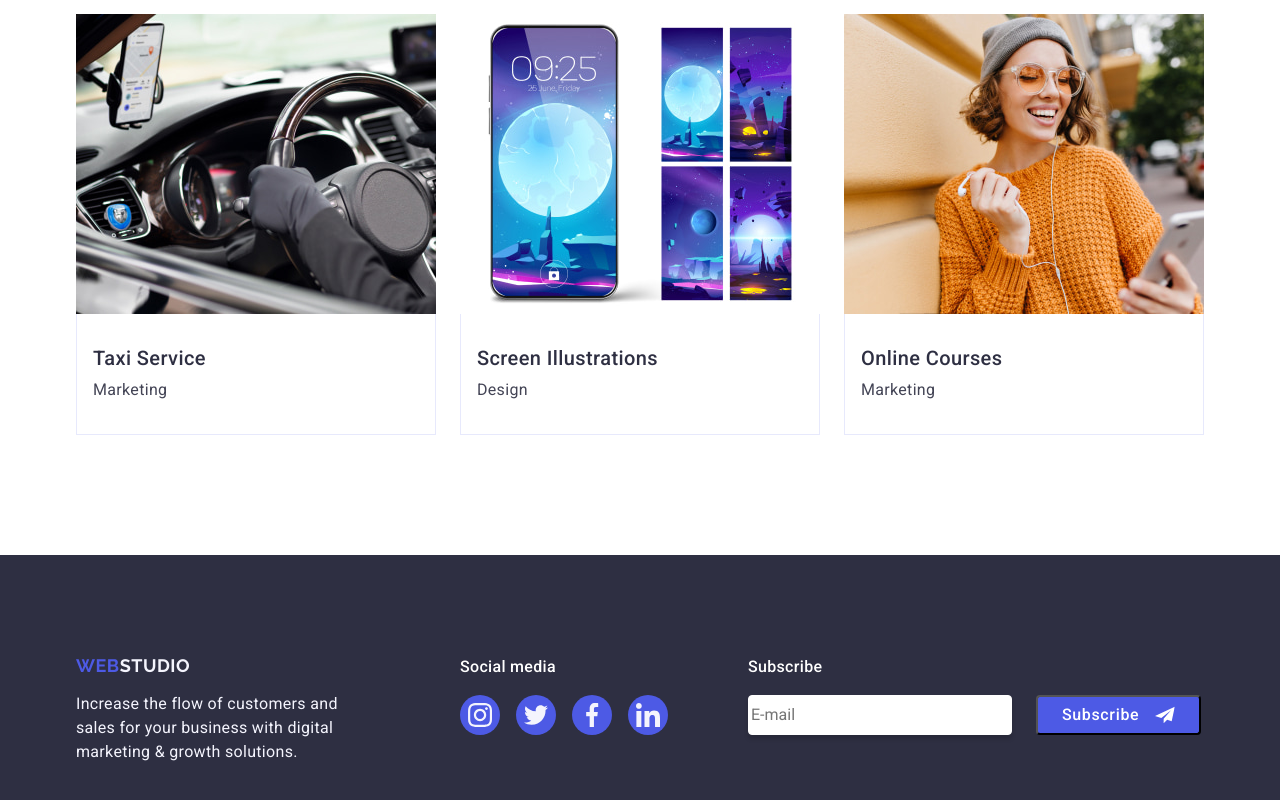
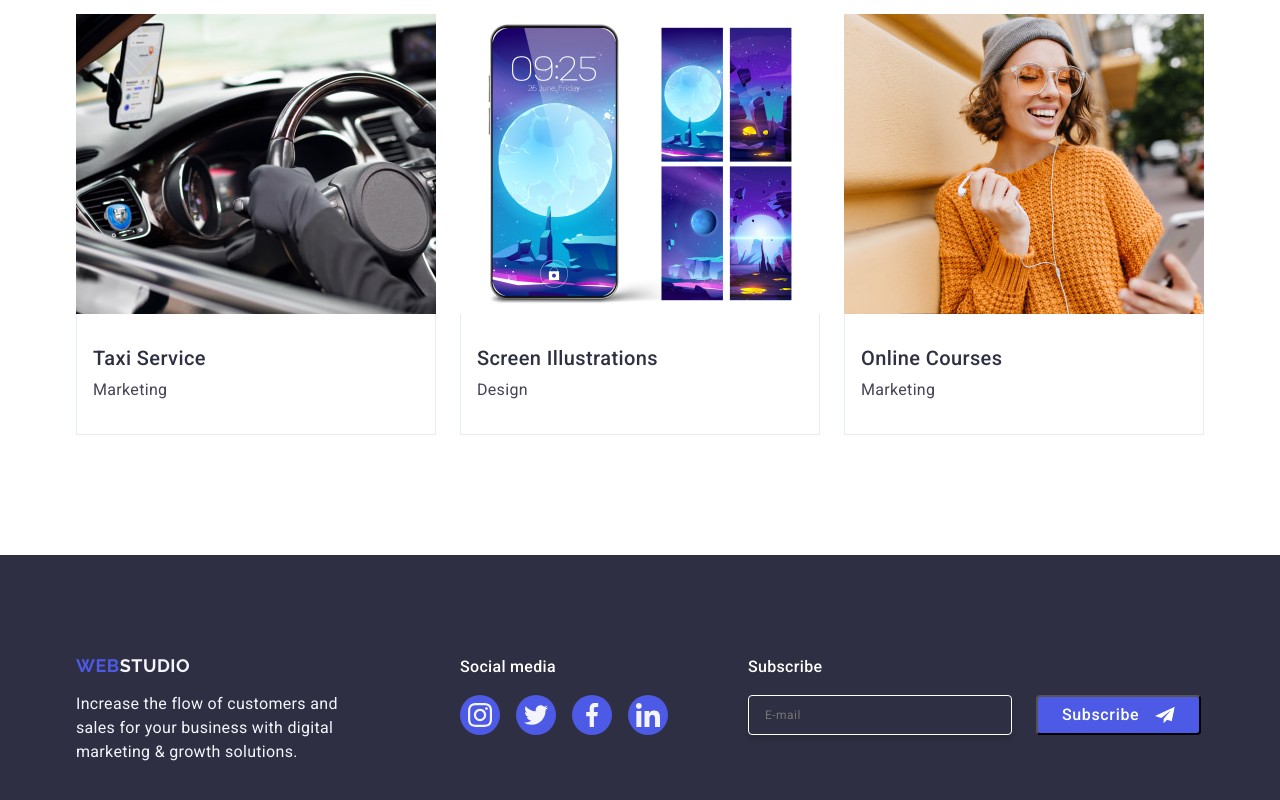
Before and after one commit to Demiter89/goit-markup-hw-05, a plain HTML site: page index.html in a window 1280 px wide. Shown: the part 2636-3436 px from the top of the page. Drawn offline with nearby package versions, Linux system fonts and the light colour scheme.

Commit message:
add index file

```diff
--- a/css/styles.css
+++ b/css/styles.css
@@ -481,7 +481,12 @@ h1, h2, h3, h4, h5, h6, p{
     height: 40px;
     box-shadow: 0 4px 4px 0 rgba(0, 0, 0, 0.15);
     display: flex;
-    gap: 24px
+    gap: 24px;
+    background-color: transparent;
+    font-size: 12px;
+    line-height: 2;
+    letter-spacing: 0.04em;
+    padding-left: 16px;
 }
 .input-text{
     display: flex;
--- a/index.html
+++ b/index.html
@@ -439,9 +439,9 @@
                             <form class="input-text">
 
                                 <label class="label-style">
-                                    <input class="input-mail" type="email" placeholder="E-mail">
+                                    <input class="input-mail" type="email" name="email" placeholder="E-mail">
                                 </label>
-                            <button class="button-futer" type="button"><span class="text-buton">Subscribe</span>
+                            <button class="button-futer" type="submit"><span class="text-buton">Subscribe</span>
                                 <svg class="ikon-button-futer" width="24" height="20">
                                     <use href="./images/icons.svg#icon-frame"></use>
                                 </svg>
```
